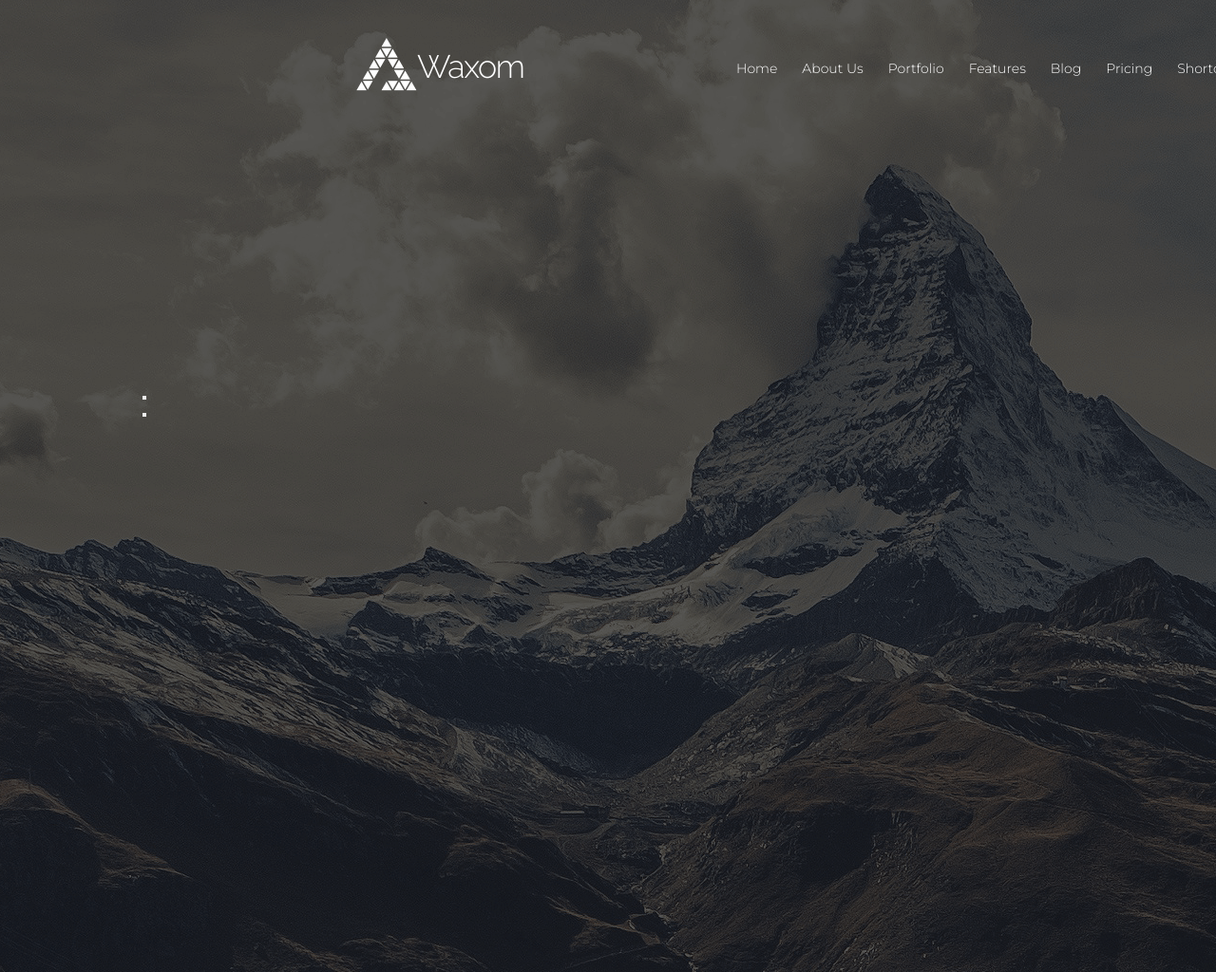
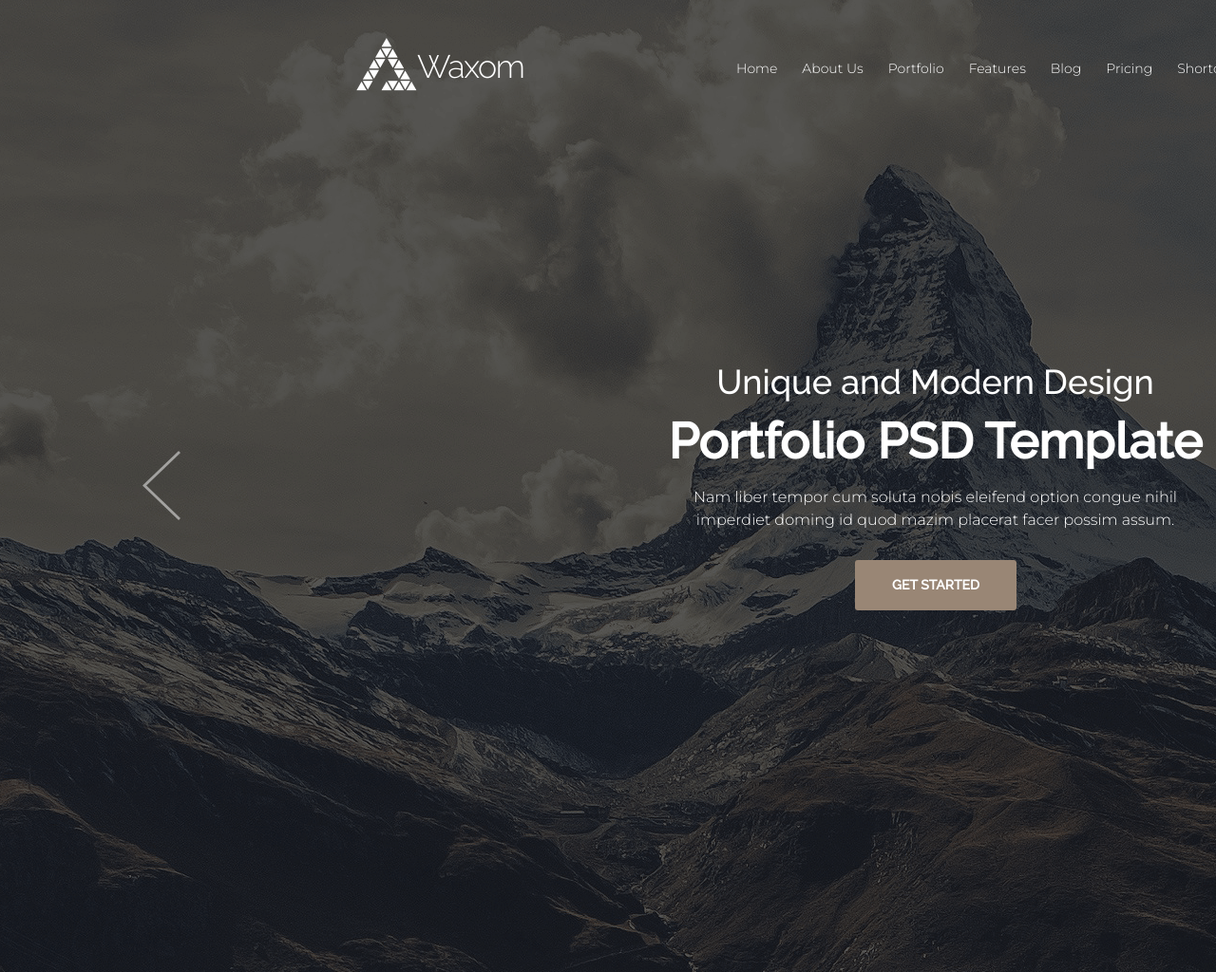
Before and after one commit to Cheshire-Katze/HTML5-CCS3, a plain HTML site: page Зачетный проект/index.html in a window 1280 px wide. Shown: the top 1024 px of the page at 95% size. Drawn offline with Linux system fonts and the light colour scheme.

Commit message:
Сделал slider в header

```diff
--- a/Зачетный проект/css/style.css
+++ b/Зачетный проект/css/style.css
@@ -92,7 +92,7 @@ html {
 .header-basket {
     display: block;
     width: 18px;
-    height: 24px;
+    min-height: 24px;
     background-image: url(../img/backet.png);
     float: left;
     margin: 20px 26px 0 0;
@@ -100,14 +100,111 @@ html {
 
 .header-search {
     width: 24px;
-    height: 24px;
+    min-height: 24px;
     margin: 20px 0 0 0;
 }
+
 
 /*слайдер -------------------------------------------*/
 
 .header-slider {
     width: 1620px;
     min-height: 261px;
-    margin: 309px 150px 0;
+    margin: 285px 150px 0;
 }
+
+.header-slider-left-button {
+    width: 40px;
+    min-height: 73px;
+    background-image: url(../img/slider-left.png);
+    border: none;
+    outline: none;
+    background-color: transparent;
+    opacity: 0.5;
+    float: left;
+    margin: 94px 500px 0 0;
+}
+
+.header-slider-left-button:hover {
+    background-image: url(../img/slider-left-hover.png);
+}
+
+.header-slider-left-button:active {
+    background-image: url(../img/slider-left.png);
+}
+
+.header-slider-text-wrp {
+    width: 589px;
+    min-height: 261px;
+    text-align: center;
+    float: left;
+
+}
+
+.header-slider-h2 {
+    font-family: Raleway;
+    font-size: 36px;
+    line-height: 1.2;
+    font-weight: 500;
+    color: #ffffff;
+    margin: 0 0 10px 0;
+}
+
+.header-slider-h1 {
+    font-family: Raleway;
+    font-size: 52px;
+    line-height: 1.2;
+    font-weight: 800;
+    color: #ffffff;
+    margin: 0 0 15px 0;
+}
+
+.header-slider-p {
+    font-family: Montserrat;
+    font-size: 16px;
+    line-height: 24px;
+    font-weight: 300;
+    color: #ffffff;
+}
+
+.header-slider-link {
+    display: block;
+    width: 170px;
+    background-color: #998675;
+    border-radius: 3px;
+    text-decoration: none;
+    font-family: Raleway;
+    font-size: 14px;
+    line-height: 23px;
+    font-weight: 800;
+    text-transform: uppercase;
+    color: #ffffff;
+    text-align: center;
+    padding: 15px 0;
+    margin: 30px 0 0 210px;
+}
+
+.header-slider-link:hover {
+    background-color: #ffffff;
+    color: #998675;
+}
+
+.header-slider-right-button {
+    width: 40px;
+    min-height: 73px;
+    background-image: url(../img/slider-right.png);
+    border: none;
+    outline: none;
+    background-color: transparent;
+    opacity: 0.5;
+    float: right;
+    margin: 94px 0 0 0;
+}
+
+.header-slider-right-button:hover {
+    background-image: url(../img/slider-right-hover.png);
+}
+
+.header-slider-right-button:active {
+    background-image: url(../img/slider-right.png);
+}
--- a/Зачетный проект/index.html
+++ b/Зачетный проект/index.html
@@ -52,11 +52,11 @@
 <!--       слайдер        -->
            <section class="header-slider">
                <button class="header-slider-left-button"></button>
-               <div>
-                   <h2 class="header-slider-h2"></h2>
-                   <h1 class="header-slider-h1"></h1>
-                   <p class="header-slider-p"></p>
-                   <a class="header-slider-link" href="#"></a>
+               <div class="header-slider-text-wrp">
+                   <h2 class="header-slider-h2">Unique and Modern Design</h2>
+                   <h1 class="header-slider-h1">Portfolio PSD Template</h1>
+                   <p class="header-slider-p">Nam liber tempor cum soluta nobis eleifend option congue nihil imperdiet doming id quod mazim placerat facer possim assum.</p>
+                   <a class="header-slider-link" href="#">Get Started</a>
                </div>
                <button class="header-slider-right-button"></button>
            </section>
```
Also changed, not shown: Зачетный проект/img/slider-left-hover.png (added), Зачетный проект/img/slider-left.png (added), Зачетный проект/img/slider-right-hover.png (added), Зачетный проект/img/slider-right.png (added).
